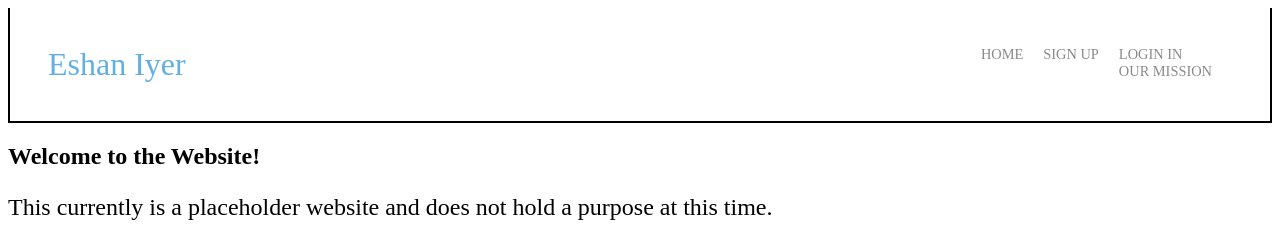
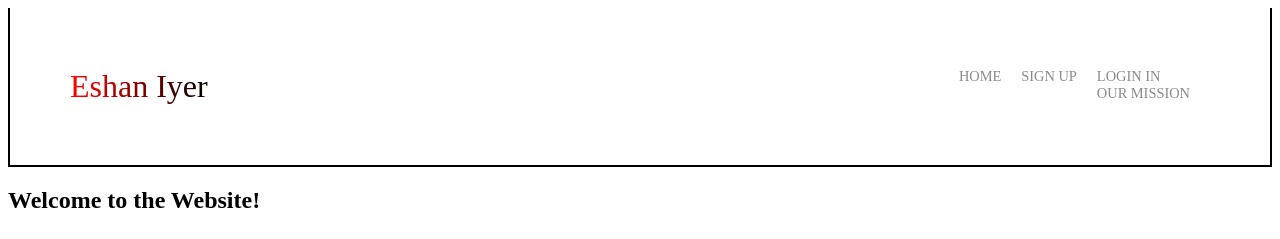
Before and after one commit to Nazchanel/water-wizard, a Flask app: page / in a window 1280 px wide. Shown: the top 239 px of the page. Run offline with Flask 2, Linux system fonts and the light colour scheme.

Commit message:
Fixed few minor things

```diff
--- a/static/styles.css
+++ b/static/styles.css
@@ -1,7 +1,7 @@
 .nav-wrapper {
   display: flex;
   justify-content: space-between;
-  padding: 38px;
+  padding: 60px;
   border-bottom: 2.5px solid black;
   border-left: 2px solid black;
   border-right: 2px solid black;
@@ -53,9 +53,9 @@
 
 .brand {
   background: #62afe3;
-  /*background: -webkit-linear-gradient(to right, #FF0000 0%, #000000 100%);*/
-  /*background: -moz-linear-gradient(to right, #FF0000 0%, #000000 100%);*/
-  /*background: linear-gradient(to right, #FF0000 0%, #000000 100%);*/
+  background: -webkit-linear-gradient(to right, #FF0000 0%, #000000 100%);
+  background: -moz-linear-gradient(to right, #FF0000 0%, #000000 100%);
+  background: linear-gradient(to right, #FF0000 0%, #000000 100%);
   -webkit-background-clip: text;
   -webkit-text-fill-color: transparent;
   font-size: 2.0em;
--- a/templates/index.html
+++ b/templates/index.html
@@ -10,7 +10,6 @@
 {% block body %}
 
 <div class="container">
-<link rel="shortcut icon" href="{{ url_for('static', filename='favicon.ico') }}">
 <div class="nav-wrapper">
 <div class="left-side">
 <div class="brand">
@@ -18,22 +17,15 @@
 </div>
 </div>
 <div class="right-side">
-          <div class="nav-link-wrapper">
-              <a href="/">Home</a>
-          </div>
-          <div class="nav-link-wrapper">
-              <a href="/signup">Sign Up</a>
-          </div>
-          <div class="nav-link-wrapper">
-              <a href="/login">Login In</a>
-          <div class="nav-link-wrapper">
-              <a href="/ourmission">Our Mission</a>
-          </div>
+<div class="nav-link-wrapper"><a href="/">Home</a></div>
+<div class="nav-link-wrapper"><a href="/signup">Sign Up</a></div>
+<div class="nav-link-wrapper"><a href="/login">Login In</a>
+<div class="nav-link-wrapper"><a href="/ourmission">Our Mission</a></div>
 </div>
 </div>
 </div>
 <h2>Welcome to the Website!</h2>
 <p style="font-size: 1.5em;">This currently is a placeholder website and does not hold a purpose at this time.</p>
-<p><img src="https://www.kindpng.com/picc/m/424-4245445_transparent-clipboard-clipart-cartoon-clipart-construction-worker-hd.png" alt="" width="860" height="1104" /></p>
-
+<p><img src="https://www.kindpng.com/picc/m/424-4245445_transparent-clipboard-clipart-cartoon-clipart-construction-worker-hd.png" alt="" width="236" height="303" /></p>
+</div>
 {% endblock %}
```
Lines whose indentation alone changed are shown as unchanged.
